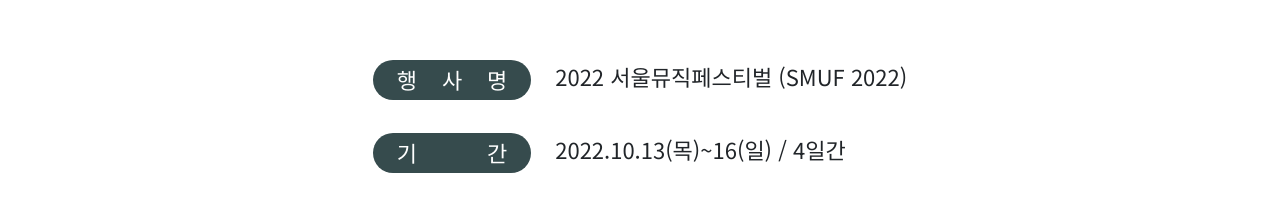
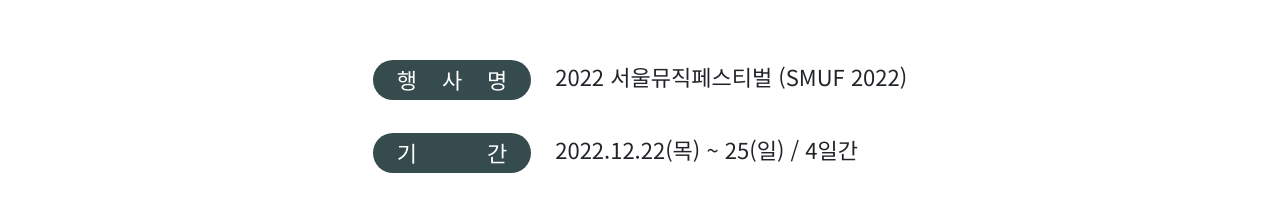
Before and after one commit to on-ur-mark/smuf, a plain HTML site: page index.html in a window 1280 px wide. Shown: the part 1220-1423 px from the top of the page. Drawn offline with nearby package versions, Linux system fonts and the light colour scheme; files that its build step writes are made by us from their sources.

Commit message:
Add files via upload

```diff
--- a/index.html
+++ b/index.html
@@ -156,7 +156,7 @@
               <span>기</span>
               <span>간</span>
             </h2>
-            <p class="">2022.10.13(목)~16(일) / 4일간</p>
+            <p class="">2022.12.22(목) ~ 25(일) / 4일간</p>
           </li>
           <li class="d-flex align-items-center text-start mb-md-4"  data-aos="fade-up" data-aos-duration="1000" data-aos-delay="700">
             <h2 class="d-flex justify-content-between text-white rounded-pill p-2 px-4 me-md-4">
```
